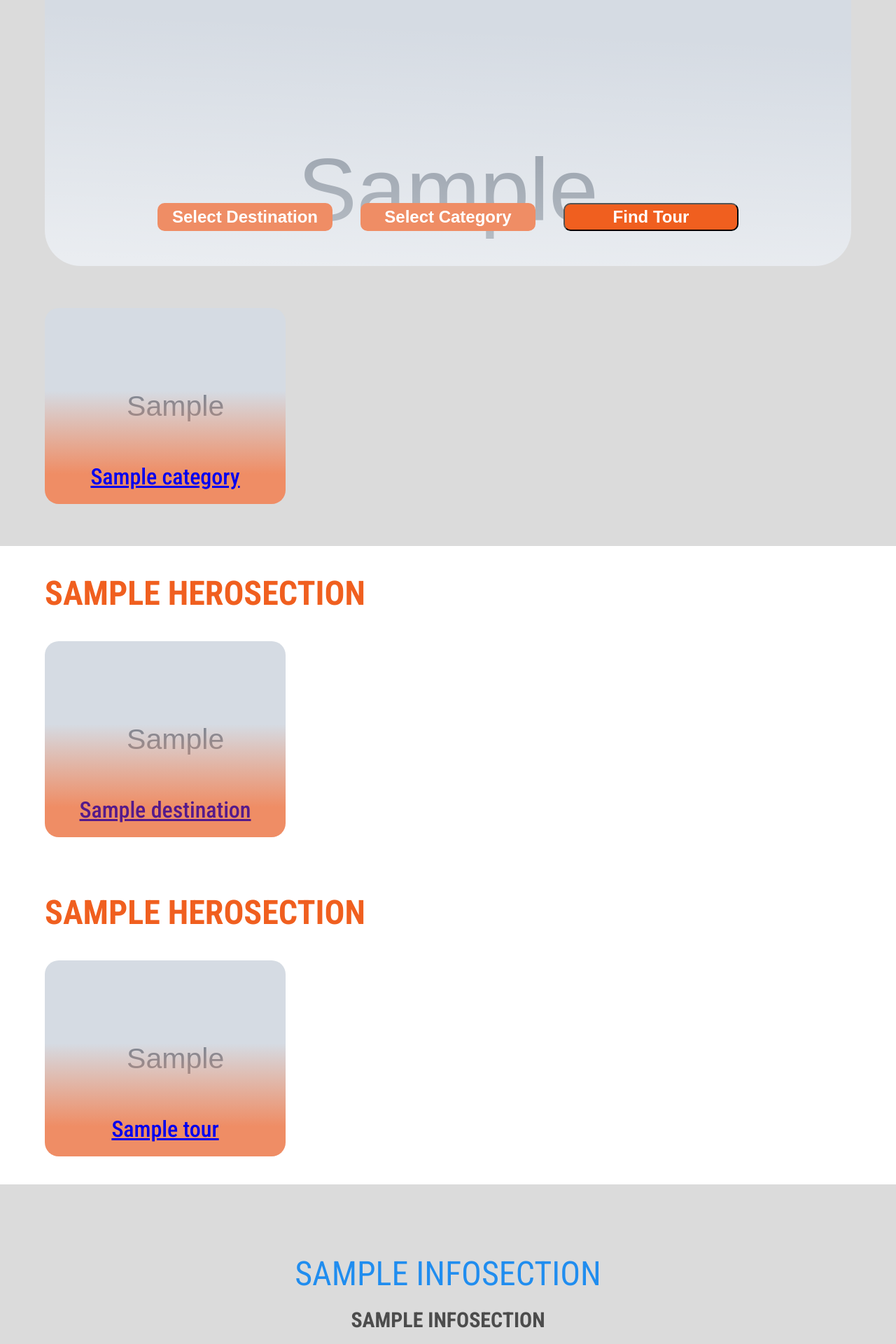
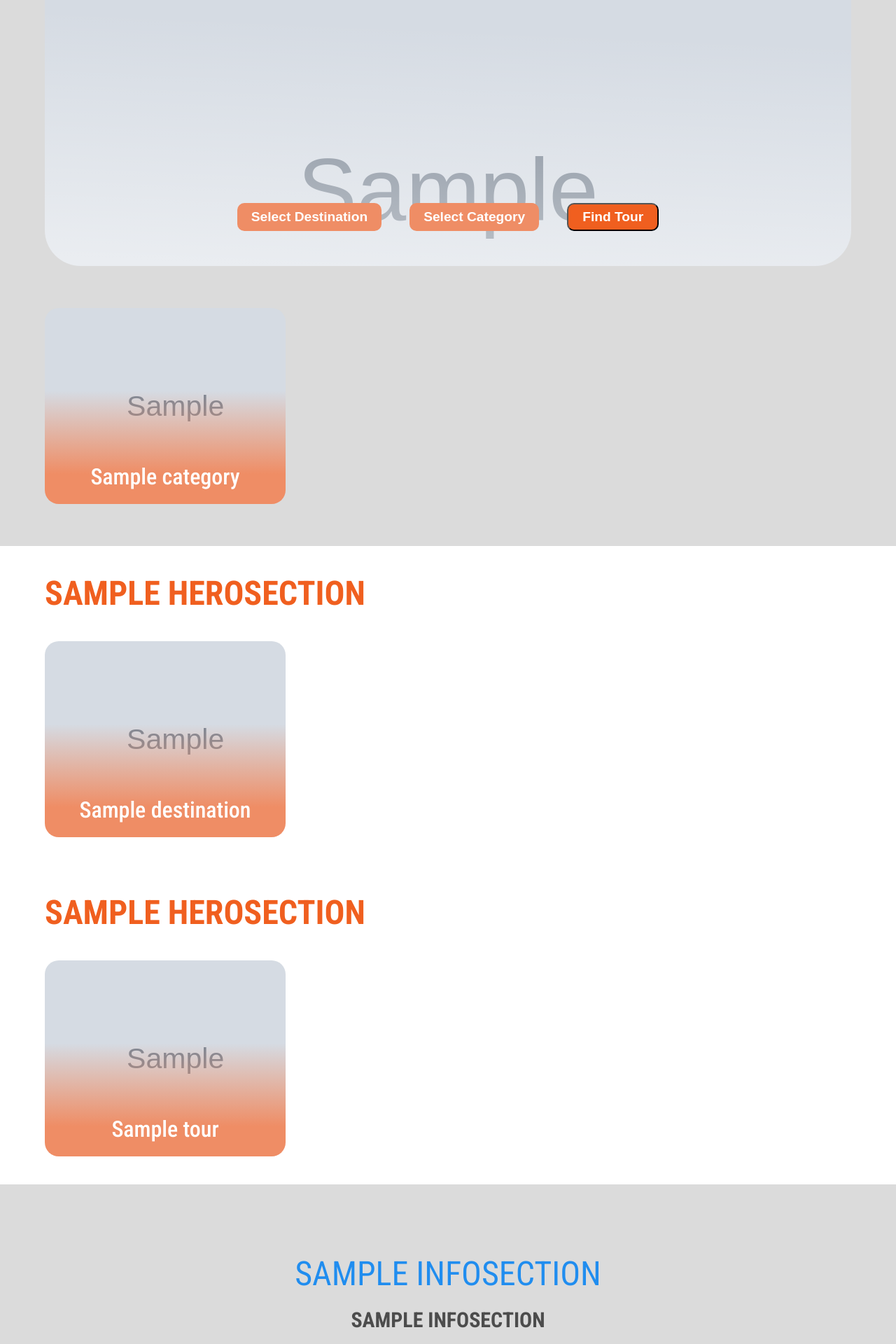
Before and after one commit to oslianyabel/CUBATRAM, a Django app: page / in a window 1280 px wide. Shown: the part 300-2220 px from the top of the page at 70% size. Run offline with Django 5.2, Linux system fonts and the light colour scheme; tables that the repository leaves empty hold one stand-in row (values such as "Sample post"); grey boxes marked "Sample" are stand-in pictures; some libraries are stand-ins or nearby versions.

Commit message:
hero-buttons dynamic width and css variables

```diff
--- a/home/models.py
+++ b/home/models.py
@@ -1,4 +1,3 @@
-from django.conf import settings
 from django.core.validators import MinValueValidator
 from django.db import models
 from django.utils import timezone
@@ -11,9 +10,7 @@ class Category(models.Model):
     title = models.CharField(max_length=100, blank=True)
     slug = models.SlugField(max_length=100, unique=True)
     subtitle = models.CharField(max_length=200, blank=True)
-    image = models.ImageField(
-        upload_to="categories/", blank=True, null=True
-    )
+    image = models.ImageField(upload_to="categories/", blank=True, null=True)
     is_featured = models.BooleanField(default=False)
     display_order = models.PositiveIntegerField(default=0)
 
--- a/static/css/style6.css
+++ b/static/css/style7.css
@@ -1,3 +1,14 @@
+:root {
+    --color-primary: #F05F1F;
+    --color-secondary: #EF8D65;
+    --color-accent: #208DEF;
+    --color-dark: #4C4C4C;
+    --color-light: #FFFFFF;
+    --color-gray: #DBDBDB;
+    --color-gray-medium: #9A9A9A;
+    --color-light-gray: #EEEDED;
+}
+
 * {
     margin: 0;
     padding: 0;
@@ -19,12 +30,16 @@ header {
     z-index: 100;
     width: 100%;
     height: 100px;
-    background: #FFFFFF;
+    background: var(--color-light);
     box-shadow: 0px 4px 4px rgba(0, 0, 0, 0.25), 0px 4px 4px rgba(0, 0, 0, 0.25);
     display: flex;
     justify-content: space-between;
     align-items: center;
     padding: 0 5%;
+}
+
+a {
+    text-decoration: none;
 }
 
 .logo {
@@ -97,8 +112,11 @@ header {
 }
 
 .hero-buttons .btn {
-    min-width: 250px;
-    font-size: x-large;
+    width: auto;
+    min-width: unset;
+    white-space: nowrap;
+    padding: 0 20px;
+    font-size: larger;
 }
 
 .btn {
@@ -203,8 +221,12 @@ header {
     font-size: 32px;
     line-height: 38px;
     text-align: center;
-    color: #FFFFFF;
+    color: var(--color-light);
     z-index: 2;
+}
+
+.card-text a {
+    color: #fff;
 }
 
 .section-title {
--- a/static/templates/base.html
+++ b/static/templates/base.html
@@ -9,11 +9,10 @@
     <link href="https://fonts.googleapis.com/css2?family=Roboto+Condensed:wght@400;500;600;700&family=Inter:wght@400;500&display=swap" rel="stylesheet">
     <link rel="stylesheet" href="https://cdnjs.cloudflare.com/ajax/libs/font-awesome/5.15.4/css/all.min.css">
 
-    <link rel="stylesheet" href="{% static 'css/style6.css' %}">
+    <link rel="stylesheet" href="{% static 'css/style7.css' %}">
     {% block extra_css %}{% endblock %}
 </head>
 <body>
-    <!-- Header -->
     <header>
         <div class="logo">
             <a href="{% url 'home' %}">
```
Also changed, not shown: other parts of static/css/style7.css (+39 -39 lines).
